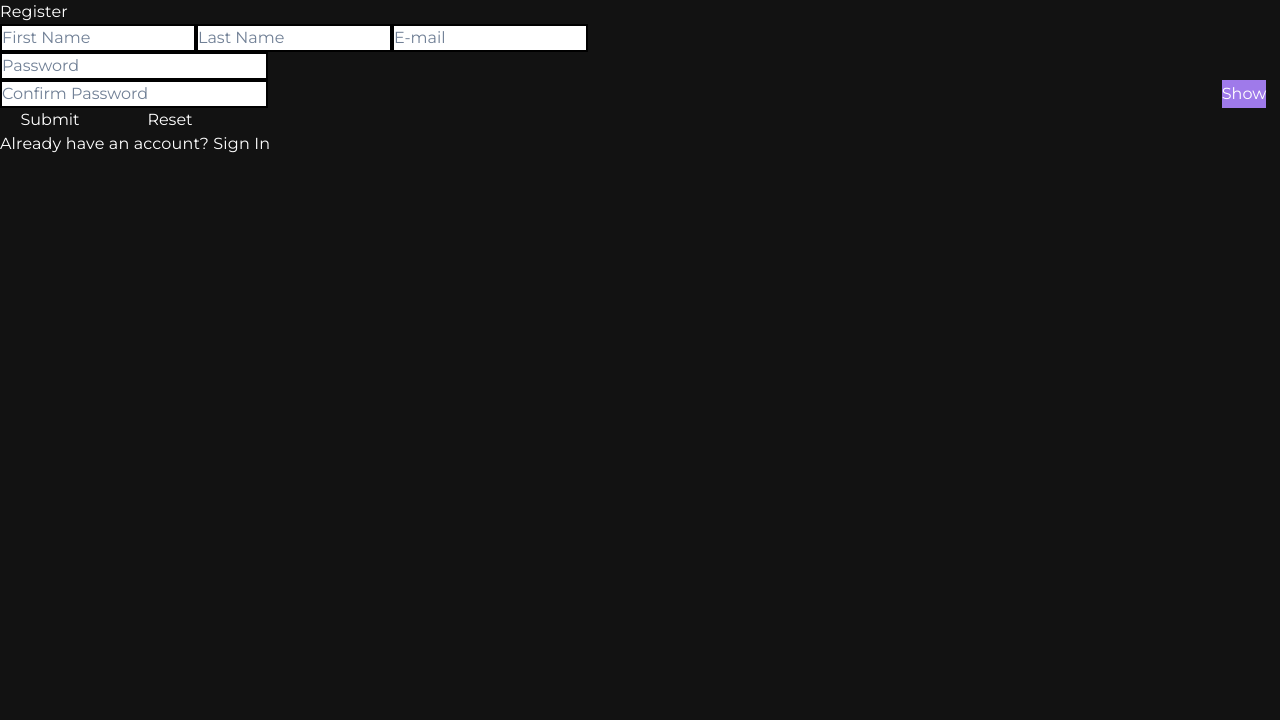
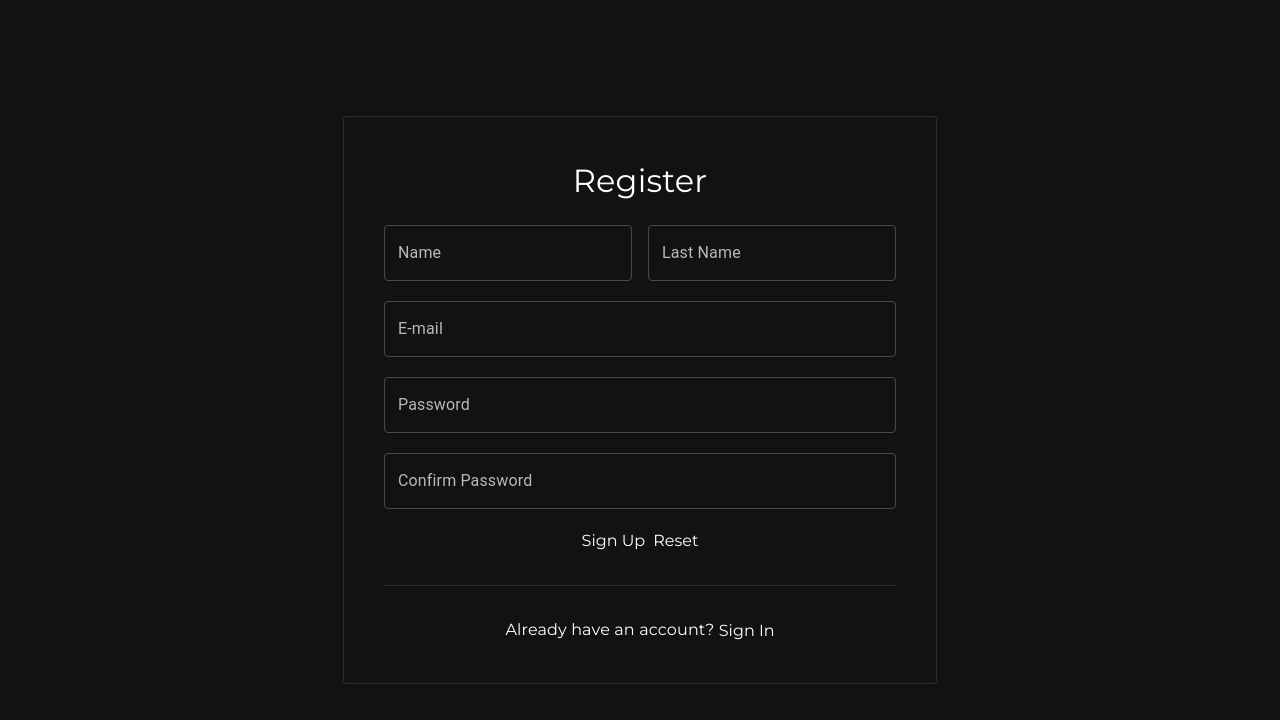
Before and after one commit to pvczku/InstagramApp, a React (Vite) app in the folder frontend/: page /register in a window 1280 px wide. Shown: the top 720 px of the page. Built offline with nearby package versions, Linux system fonts and the light colour scheme.

Commit message:
:zap: Visual changes
Move to MUI

```diff
--- a/frontend/src/components/RegisterForm.tsx
+++ b/frontend/src/components/RegisterForm.tsx
@@ -11,45 +11,82 @@ import {
   ButtonGroup,
 } from "@chakra-ui/react";
 import { useNavigate } from "react-router-dom";
+import { Alert, Card, Divider, Grid, Snackbar, TextField } from "@mui/material";
 
 function RegisterForm() {
   const navigate = useNavigate();
   const [token, setToken] = useState("");
   const [error, setError] = useState("");
-  const [show, setShow] = useState(false);
   const [email, setEmail] = useState("");
   const [name, setName] = useState("");
   const [lastName, setLastName] = useState("");
   const [password, setPassword] = useState("");
   const [confirmPassword, setConfirmPassword] = useState("");
-
-  const handleName = (e: any) => {
-    setName(e.target.value);
+  const [open, setOpen] = useState(false);
+  const [openVerify, setOpenVerify] = useState(false);
+  const handleClose = () => {
+    setOpen(false);
   };
-  const handleLastName = (e: any) => {
-    setLastName(e.target.value);
+  const handleCloseVerify = () => {
+    setOpenVerify(false);
   };
 
-  const handleEmail = (e: any) => {
-    if (e.target) {
-      setEmail(e.target.value);
+  const handleValidation = () => {
+    let formIsValid = true;
+    if (!name) {
+      formIsValid = false;
+      setError("Name cannot be empty");
+      setOpen(true);
     }
-  };
-  const handlePassword = (e: any) => {
-    if (e.target) {
-      setPassword(e.target.value);
+    if (!lastName) {
+      formIsValid = false;
+      setError("Last name cannot be empty");
+      setOpen(true);
     }
-  };
-  const handleConfirmPassword = (e: any) => {
-    if (e.target) {
-      setConfirmPassword(e.target.value);
+    if (!email) {
+      formIsValid = false;
+      setError("Email cannot be empty");
+      setOpen(true);
+    } else {
+      let lastAtPos = email.lastIndexOf("@");
+      let lastDotPos = email.lastIndexOf(".");
+      if (
+        !(
+          lastAtPos < lastDotPos &&
+          lastAtPos > 0 &&
+          email.indexOf("@@") == -1 &&
+          lastDotPos > 2 &&
+          email.length - lastDotPos > 2
+        )
+      ) {
+        formIsValid = false;
+        setError("Email is not valid");
+        setOpen(true);
       }
+    }
+    if (password != confirmPassword) {
+      formIsValid = false;
+      setError("Passwords do not match!");
+      setOpen(true);
+    }
+    if (!password) {
+      formIsValid = false;
+      setError("Password cannot be empty");
+      setOpen(true);
+    }
+    if (!confirmPassword) {
+      formIsValid = false;
+      setError("Confirm password cannot be empty");
+      setOpen(true);
+    }
+    return formIsValid;
   };
 
   const handleRegisterSubmit = async (e: any) => {
     e.preventDefault();
+    const validated = handleValidation();
     setError("");
-    if (password === confirmPassword) {
+    if (validated) {
       const formData = {
         name: name,
         lastName: lastName,
@@ -77,14 +114,16 @@ function RegisterForm() {
       setError("Passwords do not match!");
     }
   };
-  const handleShow = () => setShow(!show);
   const handleVerify = async () => {
-    const response = await fetch(`https://dev.pkulma.pl/api/user/confirm/${token}`, {
+    const response = await fetch(
+      `https://dev.pkulma.pl/api/user/confirm/${token}`,
+      {
         method: "GET",
         headers: {
           "Content-Type": "application/json",
         },
-    }).then((res) => {
+      }
+    ).then((res) => {
       res.json().then((data) => {
         console.log(data);
         if (data.message === "user verified") {
@@ -97,106 +136,232 @@ function RegisterForm() {
     });
   };
   return (
-    <div>
-      <h1>Register</h1>
-      <FormControl>
-        <Input
-          required
-          onChange={handleName}
-          id="name"
-          border={"2px solid black"}
-          focusBorderColor="purple.400"
-          variant="filled"
-          placeholder="First Name"
+    <Grid
+      container
+      justifyContent={"center"}
+      alignItems={"center"}
+      height={"100vh"}
+    >
+      <Card
+        variant="outlined"
+        style={{ width: "max-content", padding: "2.5rem" }}
+      >
+        <h1
+          style={{
+            textAlign: "center",
+            fontSize: "32px",
+            marginBottom: "20px",
+          }}
+        >
+          Register
+        </h1>
+        <form
+          onSubmit={handleRegisterSubmit}
+          style={{
+            display: "flex",
+            flexDirection: "column",
+            rowGap: "1.25rem",
+          }}
+        >
+          <div style={{ display: "flex", columnGap: "1rem" }}>
+            <TextField
+              onChange={(e) => setName(e.target.value)}
+              label="Name"
+              variant="outlined"
               value={name}
+              type="text"
             />
-        <Input
-          onChange={handleLastName}
+            <TextField
+              onChange={(e) => setLastName(e.target.value)}
+              label="Last Name"
+              variant="outlined"
               value={lastName}
-          id="lastName"
-          border={"2px solid black"}
-          focusBorderColor="purple.400"
-          variant="filled"
-          placeholder="Last Name"
+              type="text"
             />
-        <Input
-          required
-          border={"2px solid black"}
-          id={"registerEmail"}
-          onChange={handleEmail}
-          focusBorderColor="purple.400"
-          variant="filled"
+          </div>
+          <TextField
+            onChange={(e) => setEmail(e.target.value)}
+            label="E-mail"
+            variant="outlined"
+            value={email}
             type="email"
-          placeholder="E-mail"
-          value={email}
           />
-        <InputGroup size="md">
-          <Input
-            required
-            border={"2px solid black"}
-            id={"registerPassword"}
-            focusBorderColor="purple.400"
-            variant="filled"
-            pr="4.5rem"
-            type={show ? "text" : "password"}
-            placeholder="Password"
-            onChange={handlePassword}
+          <TextField
+            onChange={(e) => setPassword(e.target.value)}
+            label="Password"
+            variant="outlined"
             value={password}
+            type="password"
           />
-        </InputGroup>
-        <InputGroup size="md">
-          <Input
-            required
-            border={"2px solid black"}
-            id={"registerConfirmPassword"}
-            focusBorderColor="purple.400"
-            variant="filled"
-            pr="4.5rem"
-            type={show ? "text" : "password"}
-            placeholder="Confirm Password"
-            onChange={handleConfirmPassword}
+          <TextField
+            onChange={(e) => setConfirmPassword(e.target.value)}
+            label="Confirm Password"
+            variant="outlined"
             value={confirmPassword}
+            type="password"
           />
-          <InputRightElement width="4.5rem">
-            <Button
-              className="input-show-button"
-              backgroundColor="purple.400"
-              color={"white"}
-              h="1.75rem"
-              size="sm"
-              onClick={handleShow}
+          <ButtonGroup
+            variant="contained"
+            aria-label="outlined primary button group"
+            style={{ width: "max-content", alignSelf: "center" }}
           >
-              {show ? "Hide" : "Show"}
-            </Button>
-          </InputRightElement>
-        </InputGroup>
-        <p className="errorLog">{error}</p>
-        <ButtonGroup display={"flex"} justifyContent={"flex-start"} spacing="5">
-          <Button onClick={handleRegisterSubmit} variant={"solid"} colorScheme="purple" w={"100px"}>
-            Submit
+            <Button onClick={handleRegisterSubmit} variant="contained">
+              Sign Up
             </Button>
             <Button
-            onClick={async () => {
+              onClick={() => {
                 setEmail("");
+                setName("");
+                setLastName("");
                 setPassword("");
                 setConfirmPassword("");
-              setName("");
-              setLastName("");
               }}
-            variant={"outline"}
-            colorScheme="purple"
-            w={"100px"}
+              variant="outlined"
             >
               Reset
             </Button>
           </ButtonGroup>
-        {token ? (
-          <Button onClick={handleVerify} variant={"outline"} colorScheme="purple" w={"250px"}>
-            Verify Account
+        </form>
+        <Divider style={{ margin: "2rem 0 2rem 0" }} />
+        <p style={{ textAlign: "center" }}>
+          Already have an account?{" "}
+          <Button variant="text" onClick={() => navigate("/login")}>
+            Sign In
           </Button>
-        ) : null}
-      </FormControl>
-    </div>
+        </p>
+      </Card>
+      <Snackbar
+        anchorOrigin={{ vertical: "bottom", horizontal: "left" }}
+        open={open}
+        onClose={handleClose}
+        autoHideDuration={3000}
+      >
+        <Alert severity="error">{error}</Alert>
+      </Snackbar>
+      <Snackbar
+        anchorOrigin={{ vertical: "bottom", horizontal: "left" }}
+        open={openVerify}
+        onClose={handleCloseVerify}
+        autoHideDuration={10000}
+      >
+        <Alert severity="info">
+          Please confirm your account by clicking the button{" "}
+          <Button onClick={handleVerify} variant={"contained"}>
+            Verify
+          </Button>
+        </Alert>
+      </Snackbar>
+    </Grid>
+    // <div>
+    //   <h1>Register</h1>
+    //   <FormControl>
+    //     <Input
+    //       required
+    //       onChange={(e) => setName(e.target.value)}
+    //       id="name"
+    //       border={"2px solid black"}
+    //       focusBorderColor="purple.400"
+    //       variant="filled"
+    //       placeholder="First Name"
+    //       value={name}
+    //     />
+    //     <Input
+    //       onChange={handleLastName}
+    //       value={lastName}
+    //       id="lastName"
+    //       border={"2px solid black"}
+    //       focusBorderColor="purple.400"
+    //       variant="filled"
+    //       placeholder="Last Name"
+    //     />
+    //     <Input
+    //       required
+    //       border={"2px solid black"}
+    //       id={"registerEmail"}
+    //       onChange={handleEmail}
+    //       focusBorderColor="purple.400"
+    //       variant="filled"
+    //       type="email"
+    //       placeholder="E-mail"
+    //       value={email}
+    //     />
+    //     <InputGroup size="md">
+    //       <Input
+    //         required
+    //         border={"2px solid black"}
+    //         id={"registerPassword"}
+    //         focusBorderColor="purple.400"
+    //         variant="filled"
+    //         pr="4.5rem"
+    //         type={show ? "text" : "password"}
+    //         placeholder="Password"
+    //         onChange={handlePassword}
+    //         value={password}
+    //       />
+    //     </InputGroup>
+    //     <InputGroup size="md">
+    //       <Input
+    //         required
+    //         border={"2px solid black"}
+    //         id={"registerConfirmPassword"}
+    //         focusBorderColor="purple.400"
+    //         variant="filled"
+    //         pr="4.5rem"
+    //         type={show ? "text" : "password"}
+    //         placeholder="Confirm Password"
+    //         onChange={handleConfirmPassword}
+    //         value={confirmPassword}
+    //       />
+    //       <InputRightElement width="4.5rem">
+    //         <Button
+    //           className="input-show-button"
+    //           backgroundColor="purple.400"
+    //           color={"white"}
+    //           h="1.75rem"
+    //           size="sm"
+    //           onClick={handleShow}
+    //         >
+    //           {show ? "Hide" : "Show"}
+    //         </Button>
+    //       </InputRightElement>
+    //     </InputGroup>
+    //     <p className="errorLog">{error}</p>
+    //     <ButtonGroup display={"flex"} justifyContent={"flex-start"} spacing="5">
+    //       <Button
+    //         onClick={handleRegisterSubmit}
+    //         variant={"solid"}
+    //         colorScheme="purple"
+    //         w={"100px"}
+    //       >
+    //         Submit
+    //       </Button>
+    //       <Button
+    //         onClick={async () => {
+    //           setEmail("");
+    //           setPassword("");
+    //           setConfirmPassword("");
+    //           setName("");
+    //           setLastName("");
+    //         }}
+    //         variant={"outline"}
+    //         colorScheme="purple"
+    //         w={"100px"}
+    //       >
+    //         Reset
+    //       </Button>
+    //     </ButtonGroup>
+    //     {token ? (
+    //       <Button
+    //         onClick={handleVerify}
+    //         variant={"outline"}
+    //         colorScheme="purple"
+    //         w={"250px"}
+    //       >
+    //         Verify Account
+    //       </Button>
+    //     ) : null}
+    //   </FormControl>
+    // </div>
   );
 }
 
--- a/frontend/src/pages/Register.tsx
+++ b/frontend/src/pages/Register.tsx
@@ -15,12 +15,6 @@ function Register() {
   return (
     <>
       <RegisterForm></RegisterForm>
-      <p>
-        Already have an account?{" "}
-        <Link as={ReactLink} to={"/login"}>
-          Sign In
-        </Link>
-      </p>
     </>
   );
 }
```
Lines whose indentation alone changed are shown as unchanged.
